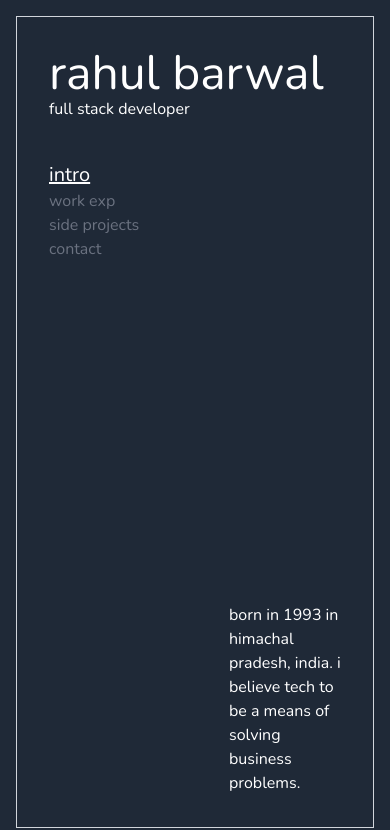
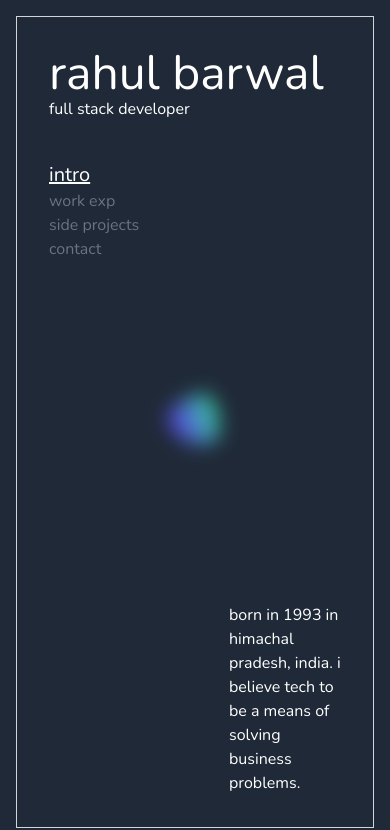
Before and after one commit to rahulbarwal/rahul-portfolio, a React (Create React App) app: page / in a window 390 px wide. Shown: the top 830 px of the page. Built offline with nearby package versions, Linux system fonts and the light colour scheme.

Commit message:
Added awesome css background

```diff
--- a/src/App.tsx
+++ b/src/App.tsx
@@ -1,4 +1,4 @@
-import Layout from "./components/Layout";
+import Layout from "./components/Layout/Layout";
 import { GlobalStateProvider } from "./context/global";
 
 function App() {
--- a/src/components/Layout.tsx
+++ /dev/null
@@ -1,21 +0,0 @@
-import Body from "./Body";
-import Header from "./Header";
-import Menu from "./Menu";
-
-type Props = {};
-
-const Layout = (props: Props) => {
-  return (
-    <div className="bg-gray-800 w-full h-screen text-white flex justify-center p-4">
-      <div className="border-gray-300 border w-full h-full p-8 flex flex-col justify-items-stretch">
-        <Header />
-        <main className="mt-10 flex h-full ">
-          <Menu />
-          <Body />
-        </main>
-      </div>
-    </div>
-  );
-};
-
-export default Layout;
--- /dev/null
+++ b/src/components/Layout/Layout.css
@@ -0,0 +1,41 @@
+@keyframes rotate {
+  0% {
+    transform: rotate(0deg);
+  }
+  100% {
+    transform: rotate(360deg);
+  }
+}
+.gradient {
+  --size: 200px;
+  --speed: 15s;
+  --easing: cubic-bezier(0.8, 0.2, 0.2, 0.8);
+  width: var(--size);
+  height: var(--size);
+  filter: blur(calc(var(--size) / 5));
+  background-image: linear-gradient(rgba(55, 235, 169, 0.85), #5b37eb);
+  animation: rotate var(--speed) var(--easing) alternate infinite;
+  border-radius: 30% 70% 70% 30%/30% 30% 70% 70%;
+}
+
+@media (max-width: 768px) {
+  .gradient {
+    --size: 150px;
+  }
+}
+
+@media (max-width: 768px) {
+  .gradient {
+    --size: 100px;
+  }
+}
+@media (max-width: 640px) {
+  .gradient {
+    --size: 50px;
+  }
+}
+
+/* This is just to transition when you change the viewport size. */
+* {
+  transition: all 0.25s ease-out;
+}
--- /dev/null
+++ b/src/components/Layout/Layout.tsx
@@ -0,0 +1,27 @@
+import Body from "../Body";
+import Header from "../Header";
+import Menu from "../Menu";
+import "./Layout.css";
+
+type Props = {};
+
+const Layout = (props: Props) => {
+  return (
+    <>
+      <div className="relative bg-transparent w-screen h-screen text-white flex justify-center p-4">
+        <div className="border-gray-300 border w-full h-full p-8 flex flex-col justify-items-stretch z-10">
+          <Header />
+          <main className="mt-10 flex h-full ">
+            <Menu />
+            <Body />
+          </main>
+        </div>
+        <div className="absolute top-0 left-0 right-0 bottom-0 flex items-center justify-center z-0">
+          <section className="gradient"></section>
+        </div>
+      </div>
+    </>
+  );
+};
+
+export default Layout;
--- a/src/index.css
+++ b/src/index.css
@@ -8,6 +8,9 @@
   text-transform: lowercase;
   font-family: Nunito;
 }
+body {
+  background: rgb(31, 41, 55);
+}
 button {
   text-transform: lowercase;
 }
```
